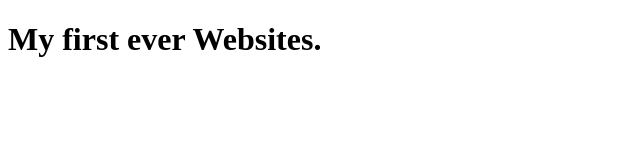
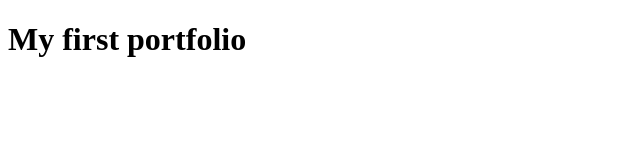
Before and after one commit to Rajib-Mojumder/Web-portfolio-rajib, a plain HTML site: page index.html in a window 1280 px wide. Shown: the whole page, without its empty margins (0-640 px from the left). Drawn offline with Linux system fonts and the light colour scheme.

Commit message:
first ever  commit

```diff
--- a/index.html
+++ b/index.html
@@ -6,6 +6,6 @@
     <title>Document</title>
 </head>
 <body>
-    <H1>My first ever Websites.</H1>
+  <h1>My first portfolio</h1>
 </body>
 </html>
```
